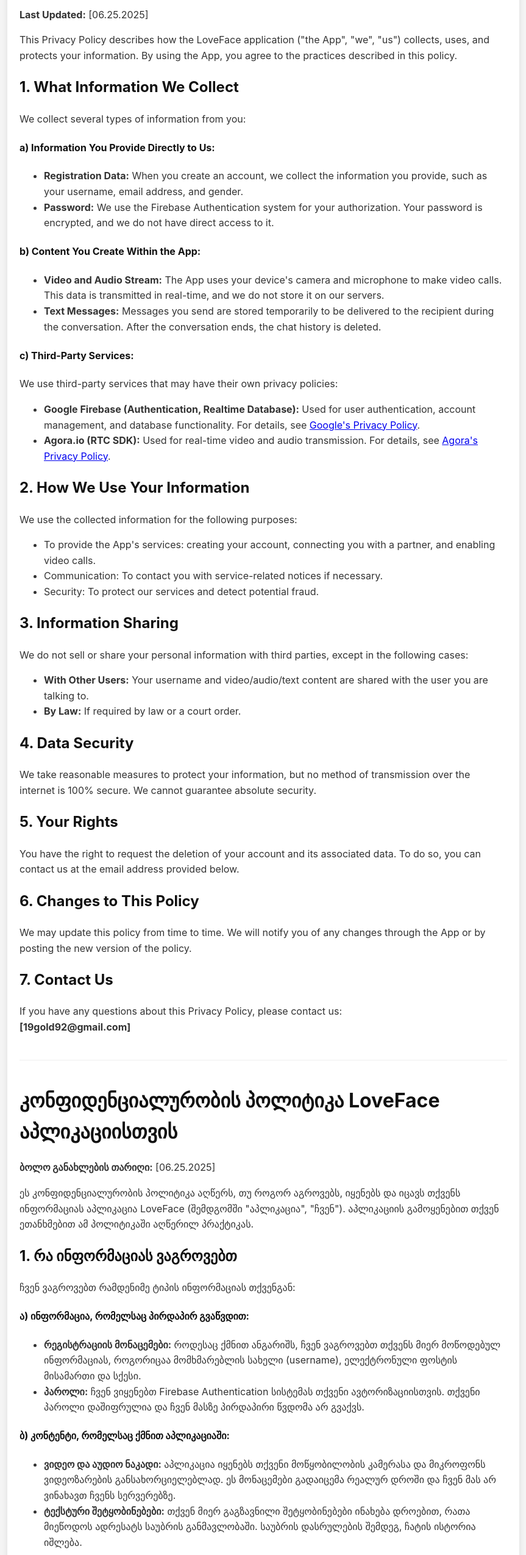
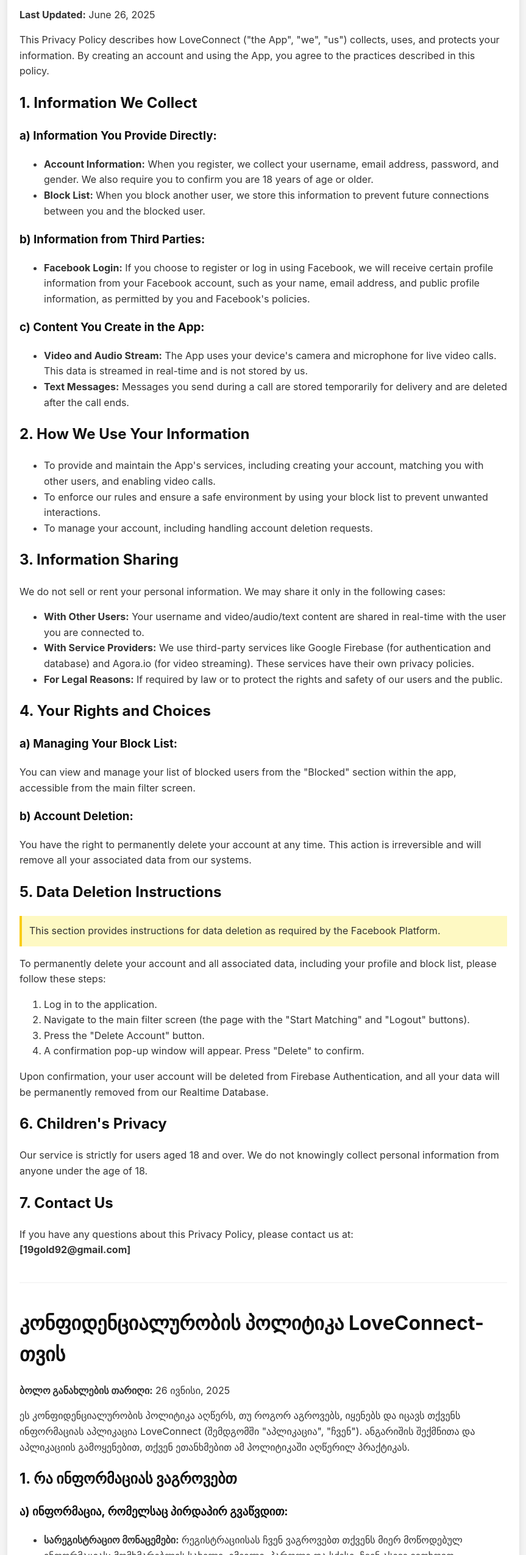
Before and after one commit to B3Q1/loveface-privacy, a plain HTML site: page index.html in a window 1280 px wide. Shown: the part 148-2698 px from the top of the page at 61% size, without its empty margins (208-1071 px from the left). Drawn offline with Linux system fonts and the light colour scheme.

Commit message:
Update index.html

```diff
--- a/index.html
+++ b/index.html
@@ -3,7 +3,7 @@
 <head>
     <meta charset="UTF-8">
     <meta name="viewport" content="width=device-width, initial-scale=1.0">
-    <title>Privacy Policy for LoveFace App</title>
+    <title>Privacy Policy for LoveConnect App</title>
     <style>
         body {
             font-family: -apple-system, BlinkMacSystemFont, "Segoe UI", Roboto, "Helvetica Neue", Arial, sans-serif;
@@ -30,8 +30,14 @@
             border: 0;
             border-top: 1px solid #eee;
         }
-        h1, h2, h4 {
+        h1, h2, h3 {
             color: #111;
+        }
+        .note {
+            background-color: #fef9c3;
+            border-left: 4px solid #facc15;
+            padding: 12px;
+            margin: 16px 0;
         }
     </style>
 </head>
@@ -42,115 +48,135 @@
         </div>
 
         <div id="en">
-            <h1>Privacy Policy for LoveFace App</h1>
-            <p><strong>Last Updated:</strong> [06.25.2025]</p>
+            <h1>Privacy Policy for LoveConnect</h1>
+            <p><strong>Last Updated:</strong> June 26, 2025</p>
 
-            <p>This Privacy Policy describes how the LoveFace application ("the App", "we", "us") collects, uses, and protects your information. By using the App, you agree to the practices described in this policy.</p>
+            <p>This Privacy Policy describes how LoveConnect ("the App", "we", "us") collects, uses, and protects your information. By creating an account and using the App, you agree to the practices described in this policy.</p>
 
-            <h2>1. What Information We Collect</h2>
-            <p>We collect several types of information from you:</p>
+            <h2>1. Information We Collect</h2>
 
-            <h4>a) Information You Provide Directly to Us:</h4>
+            <h3>a) Information You Provide Directly:</h3>
             <ul>
-                <li><strong>Registration Data:</strong> When you create an account, we collect the information you provide, such as your username, email address, and gender.</li>
-                <li><strong>Password:</strong> We use the Firebase Authentication system for your authorization. Your password is encrypted, and we do not have direct access to it.</li>
+                <li><strong>Account Information:</strong> When you register, we collect your username, email address, password, and gender. We also require you to confirm you are 18 years of age or older.</li>
+                <li><strong>Block List:</strong> When you block another user, we store this information to prevent future connections between you and the blocked user.</li>
             </ul>
 
-            <h4>b) Content You Create Within the App:</h4>
+            <h3>b) Information from Third Parties:</h3>
             <ul>
-                <li><strong>Video and Audio Stream:</strong> The App uses your device's camera and microphone to make video calls. This data is transmitted in real-time, and we do not store it on our servers.</li>
-                <li><strong>Text Messages:</strong> Messages you send are stored temporarily to be delivered to the recipient during the conversation. After the conversation ends, the chat history is deleted.</li>
+                <li><strong>Facebook Login:</strong> If you choose to register or log in using Facebook, we will receive certain profile information from your Facebook account, such as your name, email address, and public profile information, as permitted by you and Facebook's policies.</li>
             </ul>
 
-            <h4>c) Third-Party Services:</h4>
-            <p>We use third-party services that may have their own privacy policies:</p>
+            <h3>c) Content You Create in the App:</h3>
             <ul>
-                <li><strong>Google Firebase (Authentication, Realtime Database):</strong> Used for user authentication, account management, and database functionality. For details, see <a href="https://policies.google.com/privacy">Google's Privacy Policy</a>.</li>
-                <li><strong>Agora.io (RTC SDK):</strong> Used for real-time video and audio transmission. For details, see <a href="https://www.agora.io/en/privacy-policy/">Agora's Privacy Policy</a>.</li>
+                <li><strong>Video and Audio Stream:</strong> The App uses your device's camera and microphone for live video calls. This data is streamed in real-time and is not stored by us.</li>
+                <li><strong>Text Messages:</strong> Messages you send during a call are stored temporarily for delivery and are deleted after the call ends.</li>
             </ul>
 
             <h2>2. How We Use Your Information</h2>
-            <p>We use the collected information for the following purposes:</p>
             <ul>
-                <li>To provide the App's services: creating your account, connecting you with a partner, and enabling video calls.</li>
-                <li>Communication: To contact you with service-related notices if necessary.</li>
-                <li>Security: To protect our services and detect potential fraud.</li>
+                <li>To provide and maintain the App's services, including creating your account, matching you with other users, and enabling video calls.</li>
+                <li>To enforce our rules and ensure a safe environment by using your block list to prevent unwanted interactions.</li>
+                <li>To manage your account, including handling account deletion requests.</li>
             </ul>
 
             <h2>3. Information Sharing</h2>
-            <p>We do not sell or share your personal information with third parties, except in the following cases:</p>
+            <p>We do not sell or rent your personal information. We may share it only in the following cases:</p>
             <ul>
-                <li><strong>With Other Users:</strong> Your username and video/audio/text content are shared with the user you are talking to.</li>
-                <li><strong>By Law:</strong> If required by law or a court order.</li>
+                <li><strong>With Other Users:</strong> Your username and video/audio/text content are shared in real-time with the user you are connected to.</li>
+                <li><strong>With Service Providers:</strong> We use third-party services like Google Firebase (for authentication and database) and Agora.io (for video streaming). These services have their own privacy policies.</li>
+                <li><strong>For Legal Reasons:</strong> If required by law or to protect the rights and safety of our users and the public.</li>
             </ul>
 
-            <h2>4. Data Security</h2>
-            <p>We take reasonable measures to protect your information, but no method of transmission over the internet is 100% secure. We cannot guarantee absolute security.</p>
+            <h2>4. Your Rights and Choices</h2>
 
-            <h2>5. Your Rights</h2>
-            <p>You have the right to request the deletion of your account and its associated data. To do so, you can contact us at the email address provided below.</p>
+            <h3>a) Managing Your Block List:</h3>
+            <p>You can view and manage your list of blocked users from the "Blocked" section within the app, accessible from the main filter screen.</p>
 
-            <h2>6. Changes to This Policy</h2>
-            <p>We may update this policy from time to time. We will notify you of any changes through the App or by posting the new version of the policy.</p>
+            <h3>b) Account Deletion:</h3>
+            <p>You have the right to permanently delete your account at any time. This action is irreversible and will remove all your associated data from our systems.</p>
+
+            <h2>5. Data Deletion Instructions</h2>
+            <p class="note">This section provides instructions for data deletion as required by the Facebook Platform.</p>
+            <p>To permanently delete your account and all associated data, including your profile and block list, please follow these steps:</p>
+            <ol>
+                <li>Log in to the application.</li>
+                <li>Navigate to the main filter screen (the page with the "Start Matching" and "Logout" buttons).</li>
+                <li>Press the "Delete Account" button.</li>
+                <li>A confirmation pop-up window will appear. Press "Delete" to confirm.</li>
+            </ol>
+            <p>Upon confirmation, your user account will be deleted from Firebase Authentication, and all your data will be permanently removed from our Realtime Database.</p>
+
+            <h2>6. Children's Privacy</h2>
+            <p>Our service is strictly for users aged 18 and over. We do not knowingly collect personal information from anyone under the age of 18.</p>
 
             <h2>7. Contact Us</h2>
-            <p>If you have any questions about this Privacy Policy, please contact us:<br>
+            <p>If you have any questions about this Privacy Policy, please contact us at:<br>
             <strong>[19gold92@gmail.com]</strong></p>
         </div>
 
         <hr>
 
         <div id="ka">
-            <h1>კონფიდენციალურობის პოლიტიკა LoveFace აპლიკაციისთვის</h1>
-            <p><strong>ბოლო განახლების თარიღი:</strong> [06.25.2025]</p>
+            <h1>კონფიდენციალურობის პოლიტიკა LoveConnect-თვის</h1>
+            <p><strong>ბოლო განახლების თარიღი:</strong> 26 ივნისი, 2025</p>
 
-            <p>ეს კონფიდენციალურობის პოლიტიკა აღწერს, თუ როგორ აგროვებს, იყენებს და იცავს თქვენს ინფორმაციას აპლიკაცია LoveFace (შემდგომში "აპლიკაცია", "ჩვენ"). აპლიკაციის გამოყენებით თქვენ ეთანხმებით ამ პოლიტიკაში აღწერილ პრაქტიკას.</p>
+            <p>ეს კონფიდენციალურობის პოლიტიკა აღწერს, თუ როგორ აგროვებს, იყენებს და იცავს თქვენს ინფორმაციას აპლიკაცია LoveConnect (შემდგომში "აპლიკაცია", "ჩვენ"). ანგარიშის შექმნითა და აპლიკაციის გამოყენებით, თქვენ ეთანხმებით ამ პოლიტიკაში აღწერილ პრაქტიკას.</p>
 
             <h2>1. რა ინფორმაციას ვაგროვებთ</h2>
-            <p>ჩვენ ვაგროვებთ რამდენიმე ტიპის ინფორმაციას თქვენგან:</p>
 
-            <h4>ა) ინფორმაცია, რომელსაც პირდაპირ გვაწვდით:</h4>
+            <h3>ა) ინფორმაცია, რომელსაც პირდაპირ გვაწვდით:</h3>
             <ul>
-                <li><strong>რეგისტრაციის მონაცემები:</strong> როდესაც ქმნით ანგარიშს, ჩვენ ვაგროვებთ თქვენს მიერ მოწოდებულ ინფორმაციას, როგორიცაა მომხმარებლის სახელი (username), ელექტრონული ფოსტის მისამართი და სქესი.</li>
-                <li><strong>პაროლი:</strong> ჩვენ ვიყენებთ Firebase Authentication სისტემას თქვენი ავტორიზაციისთვის. თქვენი პაროლი დაშიფრულია და ჩვენ მასზე პირდაპირი წვდომა არ გვაქვს.</li>
+                <li><strong>სარეგისტრაციო მონაცემები:</strong> რეგისტრაციისას ჩვენ ვაგროვებთ თქვენს მიერ მოწოდებულ ინფორმაციას: მომხმარებლის სახელი, იმეილი, პაროლი და სქესი. ჩვენ ასევე ვითხოვთ დადასტურებას, რომ ხართ 18 წლის ან მეტის.</li>
+                <li><strong>დაბლოკილების სია:</strong> როდესაც თქვენ ბლოკავთ სხვა მომხმარებელს, ჩვენ ვინახავთ ამ ინფორმაციას, რათა თავიდან ავირიდოთ თქვენი მომავალი დაკავშირება დაბლოკილ მომხმარებელთან.</li>
             </ul>
 
-            <h4>ბ) კონტენტი, რომელსაც ქმნით აპლიკაციაში:</h4>
+            <h3>ბ) ინფორმაცია მესამე მხარეებიდან:</h3>
             <ul>
-                <li><strong>ვიდეო და აუდიო ნაკადი:</strong> აპლიკაცია იყენებს თქვენი მოწყობილობის კამერასა და მიკროფონს ვიდეოზარების განსახორციელებლად. ეს მონაცემები გადაიცემა რეალურ დროში და ჩვენ მას არ ვინახავთ ჩვენს სერვერებზე.</li>
-                <li><strong>ტექსტური შეტყობინებები:</strong> თქვენ მიერ გაგზავნილი შეტყობინებები ინახება დროებით, რათა მიეწოდოს ადრესატს საუბრის განმავლობაში. საუბრის დასრულების შემდეგ, ჩატის ისტორია იშლება.</li>
+                <li><strong>Facebook-ით შესვლა:</strong> თუ აირჩევთ Facebook-ით რეგისტრაციას ან შესვლას, ჩვენ მივიღებთ გარკვეულ საპროფილე ინფორმაციას თქვენი Facebook ანგარიშიდან, როგორიცაა თქვენი სახელი, იმეილი და საჯარო პროფილის ინფორმაცია, თქვენი და Facebook-ის წესების შესაბამისად.</li>
             </ul>
 
-            <h4>გ) მესამე მხარის სერვისები:</h4>
-            <p>ჩვენ ვიყენებთ მესამე მხარის სერვისებს, რომლებსაც შესაძლოა ჰქონდეთ საკუთარი კონფიდენციალურობის პოლიტიკა:</p>
+            <h3>გ) კონტენტი, რომელსაც ქმნით აპლიკაციაში:</h3>
             <ul>
-                <li><strong>Google Firebase (Authentication, Realtime Database):</strong> გამოიყენება მომხმარებელთა ავტორიზაციის, ანგარიშის მართვისა და მონაცემთა ბაზის ფუნქციონირებისთვის. დეტალები იხილეთ <a href="https://policies.google.com/privacy">Google-ის პოლიტიკაში</a>.</li>
-                <li><strong>Agora.io (RTC SDK):</strong> გამოიყენება ვიდეო და აუდიო ზარების რეალურ დროში გადასაცემად. დეტალები იხილეთ <a href="https://www.agora.io/en/privacy-policy/">Agora-ს პოლიტიკაში</a>.</li>
+                <li><strong>ვიდეო და აუდიო ნაკადი:</strong> აპლიკაცია იყენებს თქვენი მოწყობილობის კამერასა და მიკროფონს პირდაპირი ვიდეოზარებისთვის. ეს მონაცემები გადაიცემა რეალურ დროში და ჩვენ მას არ ვინახავთ.</li>
+                <li><strong>ტექსტური შეტყობინებები:</strong> ზარის დროს გაგზავნილი შეტყობინებები ინახება დროებით და იშლება ზარის დასრულების შემდეგ.</li>
             </ul>
 
             <h2>2. როგორ ვიყენებთ თქვენს ინფორმაციას</h2>
-            <p>ჩვენ ვიყენებთ შეგროვებულ ინფორმაციას შემდეგი მიზნებისთვის:</p>
             <ul>
-                <li>აპლიკაციის სერვისების მოწოდება: თქვენი ანგარიშის შექმნა, პარტნიორთან დაკავშირება და ვიდეოზარების განხორციელება.</li>
-                <li>კომუნიკაცია: საჭიროების შემთხვევაში, თქვენთან დასაკავშირებლად სერვისთან დაკავშირებული საკითხების შესახებ.</li>
-                <li>უსაფრთხოება: ჩვენი სერვისების დასაცავად და პოტენციური თაღლითობის აღმოსაჩენად.</li>
+                <li>აპლიკაციის სერვისების მოსაწოდებლად, მათ შორის, თქვენი ანგარიშის შესაქმნელად, სხვა მომხმარებლებთან დასაკავშირებლად და ვიდეოზარების გასამართად.</li>
+                <li>ჩვენი წესების აღსასრულებლად და უსაფრთხო გარემოს უზრუნველსაყოფად, რისთვისაც ვიყენებთ თქვენს დაბლოკილების სიას არასასურველი კავშირების თავიდან ასაცილებლად.</li>
+                <li>თქვენი ანგარიშის სამართავად, მათ შორის, წაშლის მოთხოვნების დასამუშავებლად.</li>
             </ul>
 
             <h2>3. ინფორმაციის გაზიარება</h2>
-            <p>ჩვენ არ ვყიდით და არ ვუზიარებთ თქვენს პირად ინფორმაციას მესამე მხარეებს, გარდა შემდეგი შემთხვევებისა:</p>
+            <p>ჩვენ არ ვყიდით თქვენს პირად ინფორმაციას. მისი გაზიარება შეიძლება მოხდეს მხოლოდ შემდეგ შემთხვევებში:</p>
             <ul>
-                <li><strong>სხვა მომხმარებლებთან:</strong> თქვენი მომხმარებლის სახელი და ვიდეო/აუდიო/ტექსტური კონტენტი უზიარდება იმ მომხმარებელს, ვისთანაც საუბრობთ.</li>
-                <li><strong>კანონის მოთხოვნით:</strong> თუ ამას მოითხოვს კანონი ან სასამართლო გადაწყვეტილება.</li>
+                <li><strong>სხვა მომხმარებლებთან:</strong> თქვენი სახელი და ვიდეო/აუდიო/ტექსტური კონტენტი რეალურ დროში უზიარდება იმ მომხმარებელს, ვისაც უკავშირდებით.</li>
+                <li><strong>სერვისის პროვაიდერებთან:</strong> ჩვენ ვიყენებთ მესამე მხარის სერვისებს, როგორიცაა Google Firebase (ავტორიზაცია, ბაზა) და Agora.io (ვიდეო სტრიმინგი). ამ სერვისებს აქვთ საკუთარი კონფიდენციალურობის პოლიტიკა.</li>
+                <li><strong>სამართლებრივი მიზეზებით:</strong> თუ ამას მოითხოვს კანონი, ან ჩვენი მომხმარებლებისა და საზოგადოების უფლებებისა და უსაფრთხოების დასაცავად.</li>
             </ul>
 
-            <h2>4. მონაცემთა უსაფრთხოება</h2>
-            <p>ჩვენ ვიღებთ გონივრულ ზომებს თქვენი ინფორმაციის დასაცავად, თუმცა ინტერნეტით გადაცემის არცერთი მეთოდი არ არის 100%-ით უსაფრთხო. ჩვენ ვერ მოგცემთ აბსოლუტური უსაფრთხოების გარანტიას.</p>
+            <h2>4. თქვენი უფლებები და არჩევანი</h2>
 
-            <h2>5. თქვენი უფლებები</h2>
-            <p>თქვენ გაქვთ უფლება, მოითხოვოთ თქვენი ანგარიშის და მასთან დაკავშირებული მონაცემების წაშლა. ამისთვის შეგიძლიათ დაგვიკავშირდეთ ქვემოთ მითითებულ ელ. ფოსტაზე.</p>
+            <h3>ა) დაბლოკილების სიის მართვა:</h3>
+            <p>თქვენ შეგიძლიათ ნახოთ და მართოთ თქვენი დაბლოკილი მომხმარებლების სია აპლიკაციიდან, "დაბლოკილები" განყოფილებიდან, რომელიც ხელმისაწვდომია ფილტრების მთავარ გვერდზე.</p>
 
-            <h2>6. ცვლილებები პოლიტიკაში</h2>
-            <p>ჩვენ შეიძლება დროდადრო განვაახლოთ ეს პოლიტიკა. ნებისმიერი ცვლილების შესახებ შეგატყობინებთ აპლიკაციის საშუალებით ან პოლიტიკის ახალი ვერსიის გამოქვეყნებით.</p>
+            <h3>ბ) ანგარიშის წაშლა:</h3>
+            <p>თქვენ გაქვთ უფლება, ნებისმიერ დროს სამუდამოდ წაშალოთ თქვენი ანგარიში. ეს მოქმედება შეუქცევადია და წაშლის თქვენს ყველა დაკავშირებულ მონაცემს ჩვენი სისტემებიდან.</p>
+
+            <h2>5. მონაცემების წაშლის ინსტრუქცია</h2>
+            <p class="note">ეს სექცია შეიცავს მონაცემთა წაშლის ინსტრუქციას Facebook-ის პლატფორმის მოთხოვნების შესაბამისად.</p>
+            <p>თქვენი ანგარიშისა და ყველა დაკავშირებული მონაცემის (პროფილის, დაბლოკილების სიის ჩათვლით) სამუდამოდ წასაშლელად, გთხოვთ, მიჰყვეთ ამ ნაბიჯებს:</p>
+            <ol>
+                <li>შედით აპლიკაციაში.</li>
+                <li>გადადით ფილტრების მთავარ ეკრანზე (გვერდი, სადაც არის "ძებნის დაწყება" და "გასვლა" ღილაკები).</li>
+                <li>დააჭირეთ ღილაკს "ანგარიშის წაშლა".</li>
+                <li>გამოსულ ფანჯარაში დააჭირეთ "წაშლას" დასადასტურებლად.</li>
+            </ol>
+            <p>დადასტურების შემდეგ, თქვენი ანგარიში წაიშლება Firebase Authentication-იდან და თქვენი ყველა მონაცემი სამუდამოდ წაიშლება ჩვენი Realtime Database-იდან.</p>
+
+            <h2>6. ბავშვების კონფიდენციალურობა</h2>
+            <p>ჩვენი სერვისი განკუთვნილია მხოლოდ 18 წელს გადაცილებული მომხმარებლებისთვის. ჩვენ შეგნებულად არ ვაგროვებთ პირად ინფორმაციას 18 წლამდე ასაკის პირებისგან.</p>
 
             <h2>7. საკონტაქტო ინფორმაცია</h2>
             <p>თუ გაქვთ შეკითხვები ამ კონფიდენციალურობის პოლიტიკასთან დაკავშირებით, გთხოვთ, დაგვიკავშირდეთ:<br>
```
